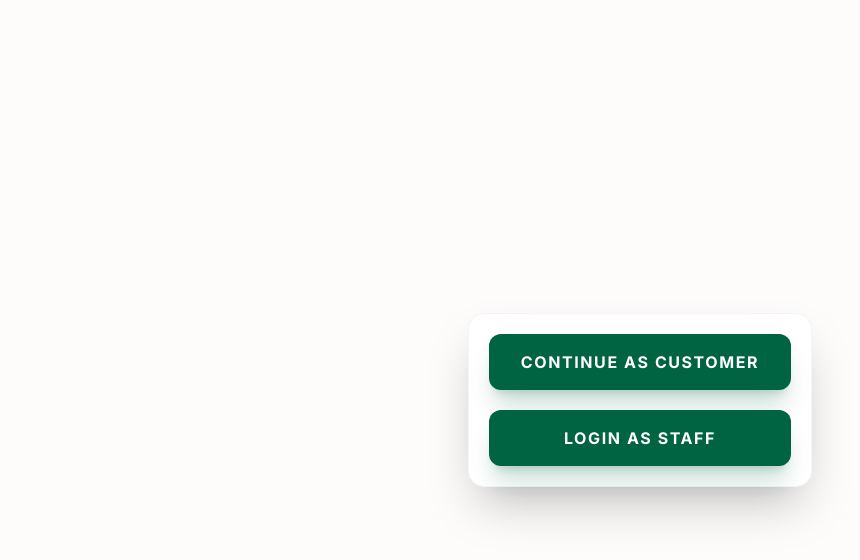
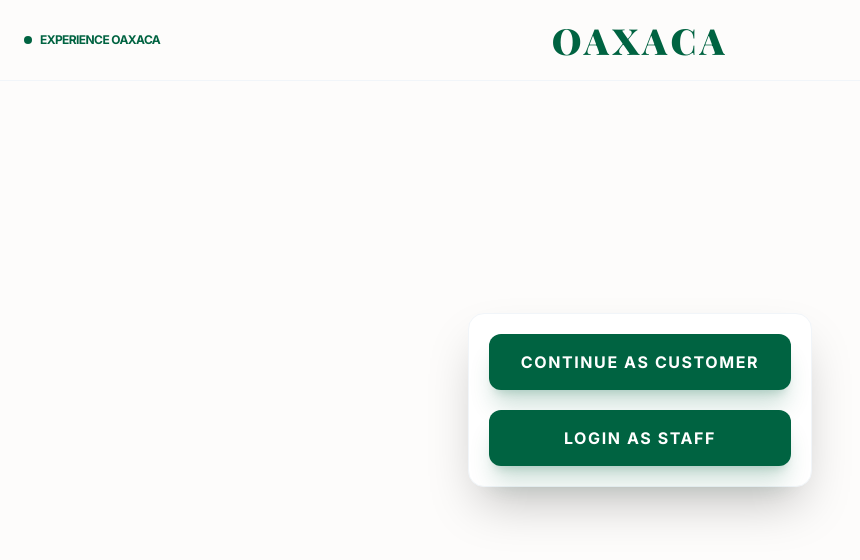
Before and after one commit to ionut-bujor/Oxaca, a React (Vite) app in the folder Frontend/: page /portal in a window 1280 px wide. Shown: the top 560 px of the page, without its empty margins (0-860 px from the left). Built offline with nearby package versions, Linux system fonts and the light colour scheme; a web font is replaced by a local one.

Commit message:
added header bar to portal page

```diff
--- a/Frontend/index.html
+++ b/Frontend/index.html
@@ -16,6 +16,7 @@
                         accent: "#C8102E",  // Mexican Red
                         "background-light": "#FDFCFB",
                         "cream": "#FAF9F6",
+                        "darkGreen": "#004E33",
                     },
                     fontFamily: {
                         display: ["Playfair Display", "serif"],
--- /dev/null
+++ b/Frontend/src/components/ButtonlessHeader.tsx
@@ -0,0 +1,21 @@
+import React from 'react';
+
+const ButtonlessHeader: React.FC = () => {
+  return (
+	<header className="fixed top-0 w-full z-50 bg-background-light/90 backdrop-blur-md border-b border-slate-100">
+	  <div className="max-w-7xl mx-auto px-6 h-20 flex items-center justify-between">
+		<div className="w-40 hidden lg:block">
+		  <div className="flex items-center space-x-2 text-primary font-bold text-xs uppercase tracking-tighter">
+			<span className="w-2 h-2 rounded-full bg-primary animate-pulse"></span>
+			<span>Experience Oaxaca</span>
+		  </div>
+		</div>
+		<div className="absolute left-1/2 -translate-x-1/2 text-center cursor-pointer">
+		  <h1 className="serif-text text-4xl font-black tracking-widest uppercase text-primary">Oaxaca</h1>
+		</div>
+	  </div>
+	</header>
+  );
+};
+
+export default ButtonlessHeader;
--- a/Frontend/src/pages/Auth.tsx
+++ b/Frontend/src/pages/Auth.tsx
@@ -1,20 +1,24 @@
 import React from "react";
+import ButtonlessHeader from "../components/ButtonlessHeader";
 
 const auth: React.FC = () => {
 	return (
+		<main>
+			<ButtonlessHeader />
 			<div className="flex items-center justify-center min-h-screen">
 				<div className="group flex flex-col gap-y-5 bg-white p-5 rounded-2xl border border-slate-100 shadow-2xl">
 					<button
-					className="bg-primary text-white px-8 py-4 rounded-xl font-bold uppercase tracking-widest hover:bg-accent transition-all shadow-xl shadow-primary/20 active:scale-95">
+						className="bg-primary text-white px-8 py-4 rounded-xl font-bold uppercase tracking-widest hover:bg-darkGreen transition-all shadow-xl shadow-primary/20 active:scale-95">
 						Continue as customer
 					</button>
 
 					<button
-					className="bg-primary text-white px-8 py-4 rounded-xl font-bold uppercase tracking-widest hover:bg-accent transition-all shadow-xl shadow-primary/20 active:scale-95">
+						className="bg-primary text-white px-8 py-4 rounded-xl font-bold uppercase tracking-widest hover:bg-darkGreen transition-all shadow-xl shadow-primary/20 active:scale-95">
 						Login as staff
 					</button>
 				</div>
 			</div>
+		</main>
 	)
 }
 
```
Lines whose indentation alone changed are shown as unchanged.
